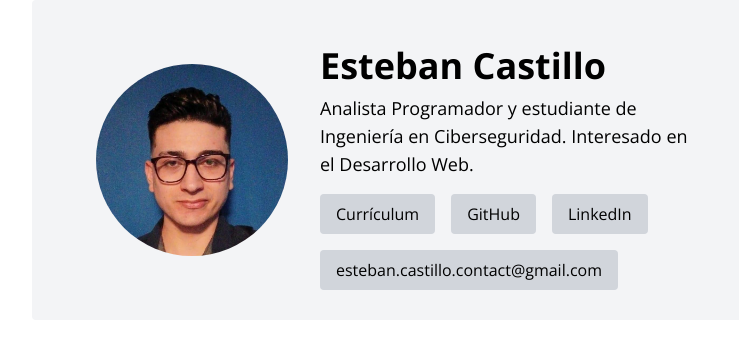
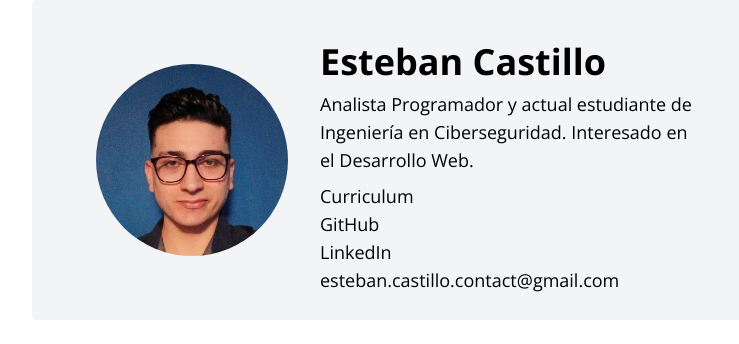
Before and after one commit to esteban-elias/esteban-elias, a Next.js app: page / in a window 1280 px wide. Shown: the top 344 px of the page, without its empty margins (240-979 px from the left). Built offline with nearby package versions, Linux system fonts and the light colour scheme.

Commit message:
Justify text for bio

```diff
--- a/src/app/page.tsx
+++ b/src/app/page.tsx
@@ -14,24 +14,16 @@ export default function Home() {
           <h1 className="text-2xl sm:text-4xl font-bold mt-4">
             Esteban Castillo
           </h1>
-          <p className="sm:text-lg w-96 mt-2">
-            Analista Programador y estudiante de Ingeniería en Ciberseguridad.
-            Interesado en el Desarrollo Web.
-          </p>
-          <div className="flex gap-4">
-            <button className="bg-gray-300 rounded px-4 py-2 mt-4">
-              Currículum
-            </button>
-            <button className="bg-gray-300 rounded px-4 py-2 mt-4">
-             GitHub
-            </button>
-            <button className="bg-gray-300 rounded px-4 py-2 mt-4">
-             LinkedIn
-            </button>
-          </div>
-          <div className="bg-gray-300 rounded px-4 py-2 mt-4">
-            esteban.castillo.contact@gmail.com
-          </div>
+          <p className="max-w-sm text-sm sm:text-lg text-justify hyphens-auto sm:text-left mt-2">
+            Analista Programador y actual estudiante de Ingeniería en
+            Ciberseguridad. Interesado en el Desarrollo Web.
+         </p>
+          <ul className="w-full text-sm sm:text-lg mt-2">
+            <li>Curriculum</li>
+            <li>GitHub</li>
+            <li>LinkedIn</li>
+            <li>esteban.castillo.contact@gmail.com</li>
+          </ul>
         </div>
       </section>
 
```
